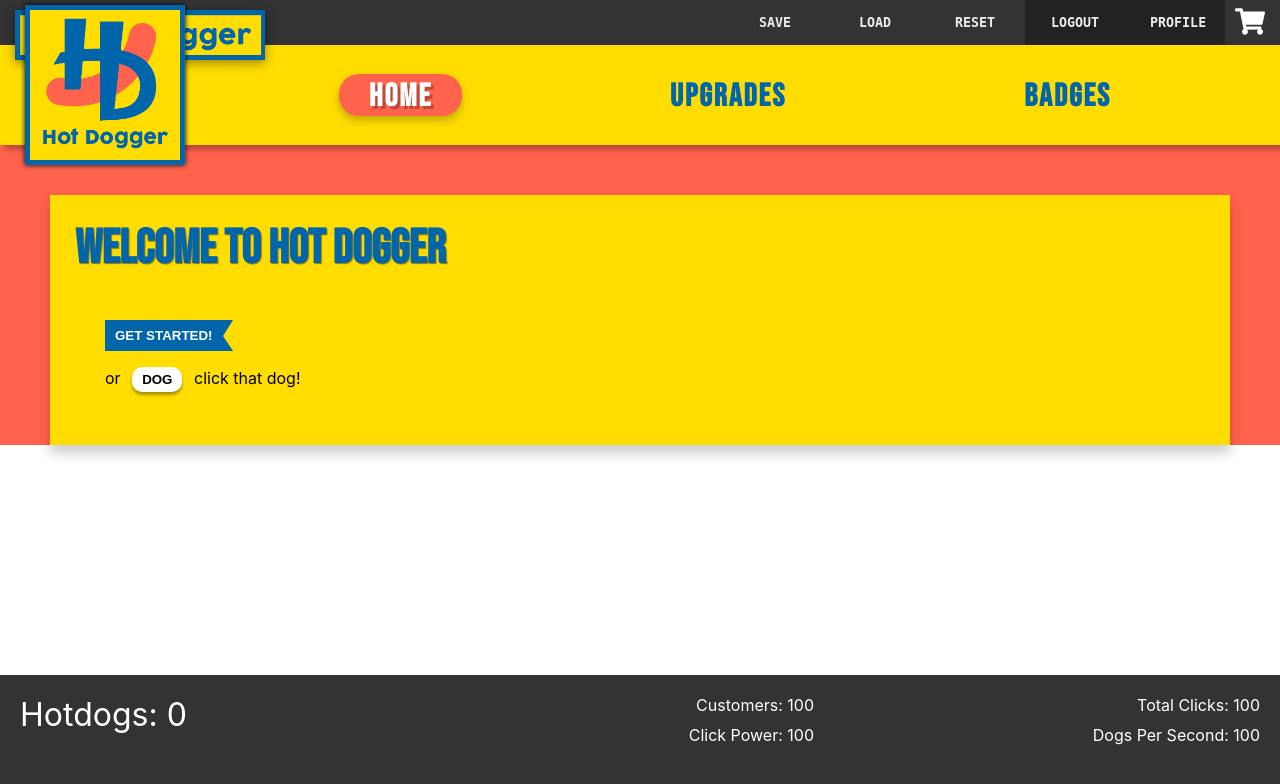
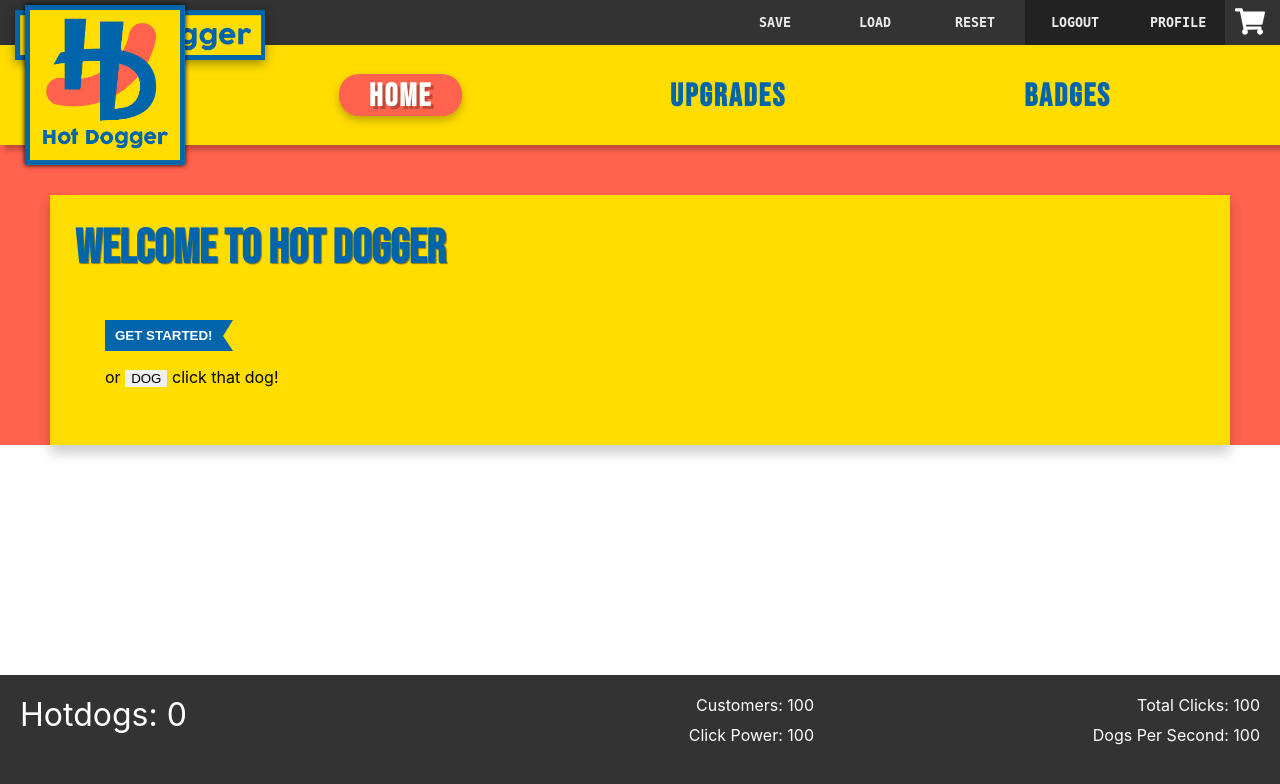
Before and after one commit to stujmar/hotdogger-fe, a React (Create React App) app: page / in a window 1280 px wide. Shown: the top 784 px of the page. Built offline with nearby package versions, Linux system fonts and the light colour scheme; no server answers; a web font is replaced by a local one.

Commit message:
[sm] changed name of login style classes to reflect there is now a hotdog button on the landing page

```diff
--- a/src/components/Home/Home.module.css
+++ b/src/components/Home/Home.module.css
@@ -59,14 +59,14 @@
   padding: 125px 35px;
 }
 
-.loginButton {
-  background: white;
+.dogButton {
+  background: rgb(236, 128, 128);
   padding: 5px 10px;
   text-decoration: none;
   text-transform: uppercase;
   font-weight: bold;
   margin: 0 7px;
-  border-radius: 10px;
+  border-radius: 15px;
   box-shadow: 0 3px 3px rgba(0, 0, 0, 0.336);
 }
 
```
